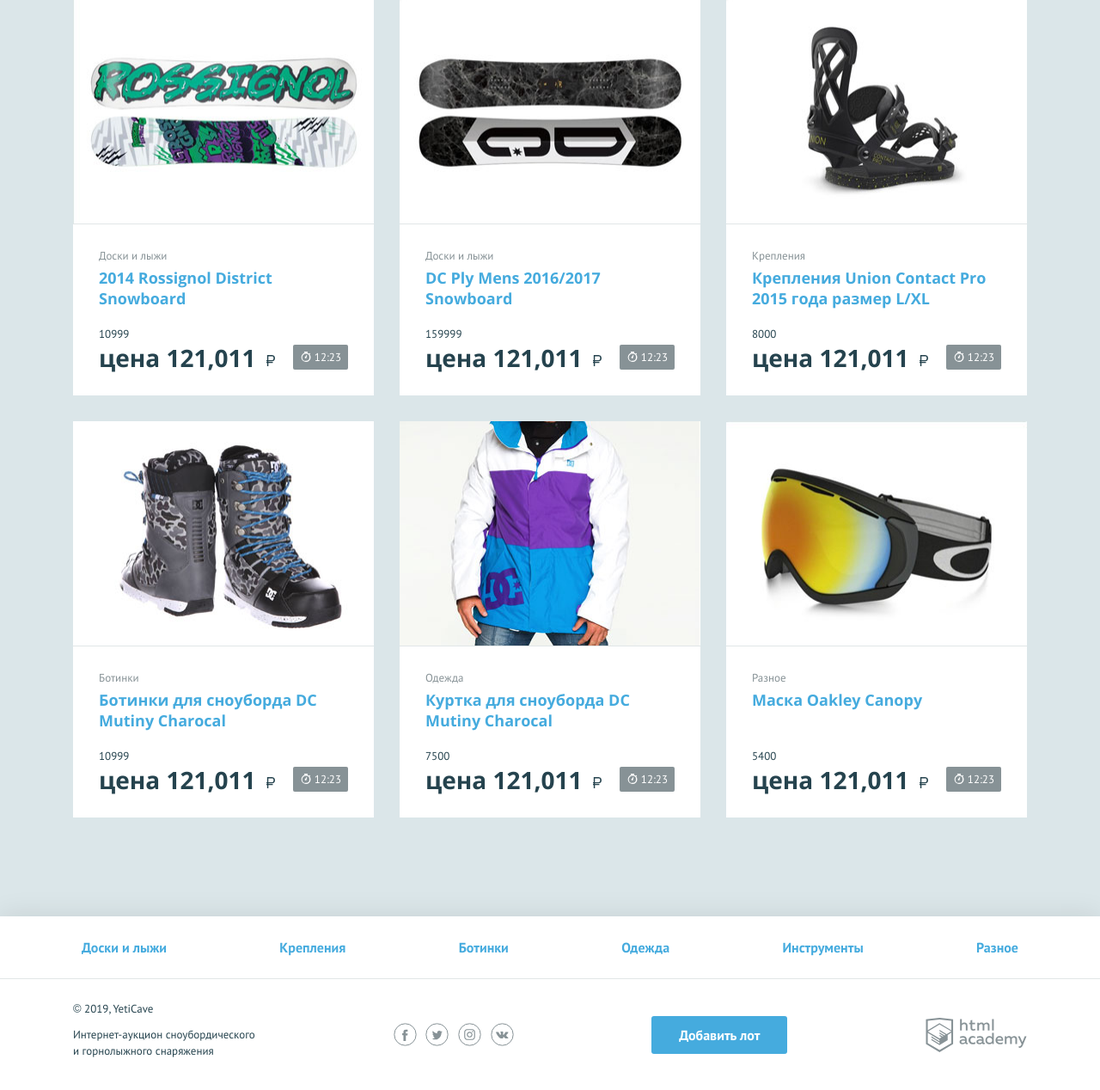
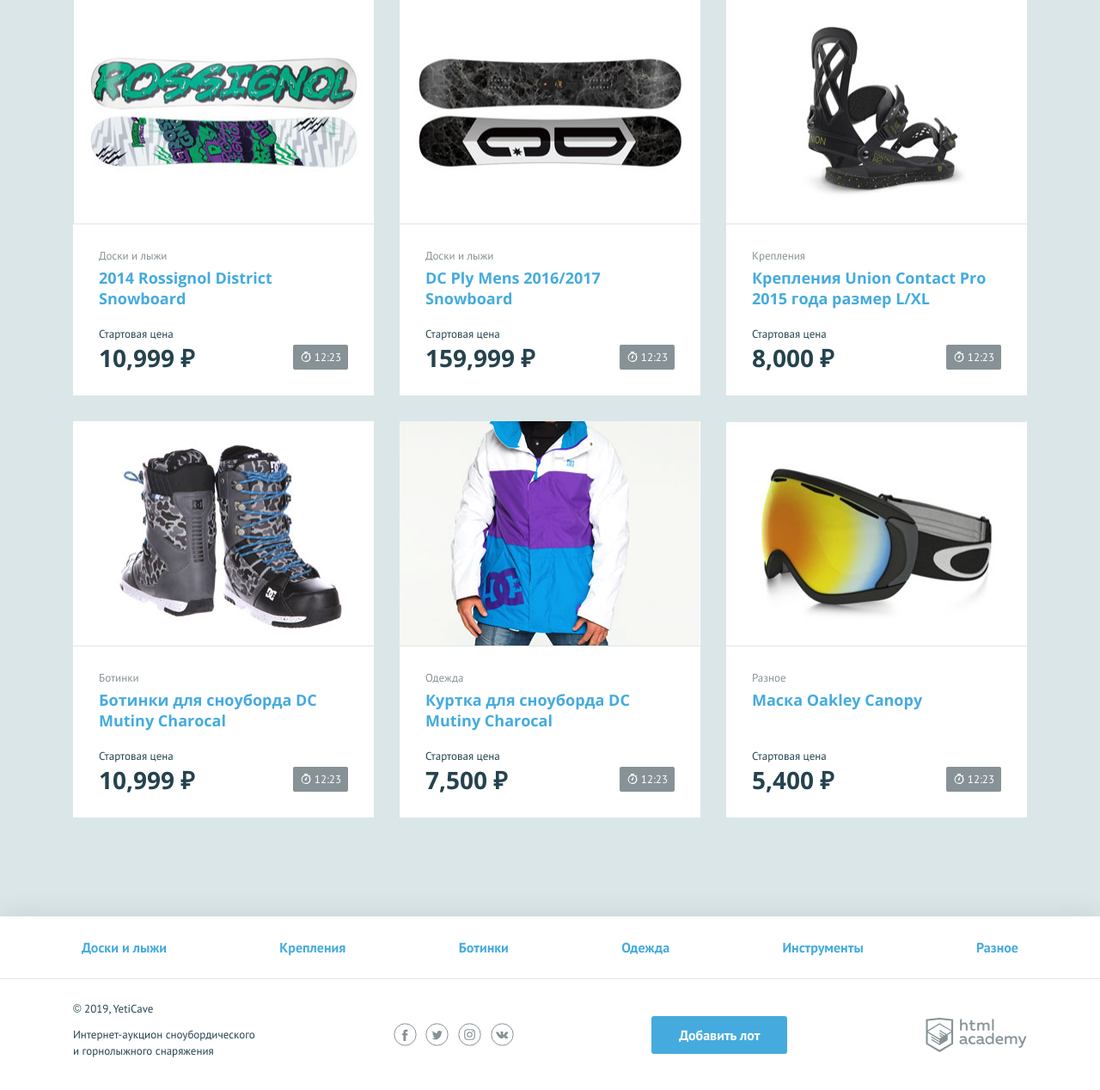
Before and after one commit to Stepan881/844681-yeticave, a PHP site: page / in a window 1280 px wide. Shown: the part 637-1905 px from the top of the page at 86% size. Run offline with PHP 8.4, Linux system fonts and the light colour scheme.

Commit message:
number_format Исправления

```diff
--- a/index.php
+++ b/index.php
@@ -47,9 +47,9 @@ $lots = [
 function format($number) {
     $number = ceil($number);
     if ($number >= 1000) {
-        print number_format($number);
+        return number_format($number) . ' &#8381;';
     } else {
-    print $number;
+    return $number . ' &#8381;';
     }
 }
 
@@ -129,8 +129,8 @@ function format($number) {
                     <h3 class="lot__title"><a class="text-link" href="pages/lot.html"><?=$lot['name'];?></a></h3>
                     <div class="lot__state">
                         <div class="lot__rate">
-                            <span class="lot__amount"><?=$lot['price'];?></span>
-                            <span class="lot__cost">цена <?php format(121010.22)?> <b class="rub">&#8399;</b></span>
+                            <span class="lot__amount">Стартовая цена</span>
+                            <span class="lot__cost"> <?=format($lot['price']);?> <!--b class="rub">р;</b--></span>
                         </div>
                         <div class="lot__timer timer">
                             12:23
```
